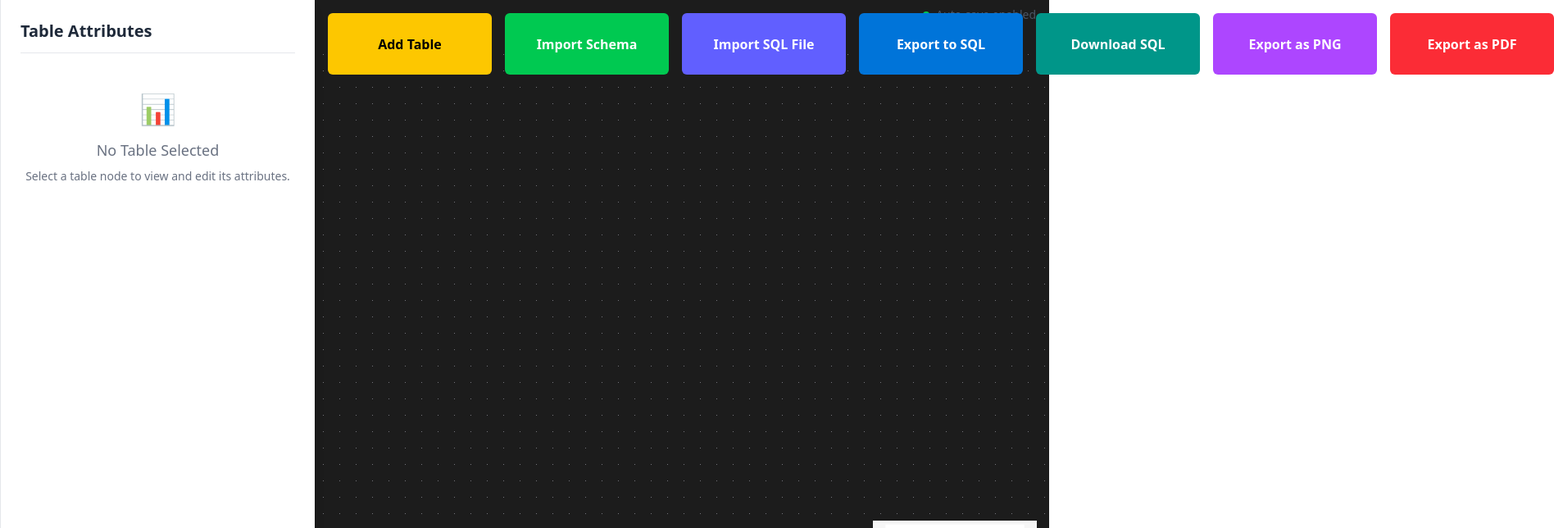
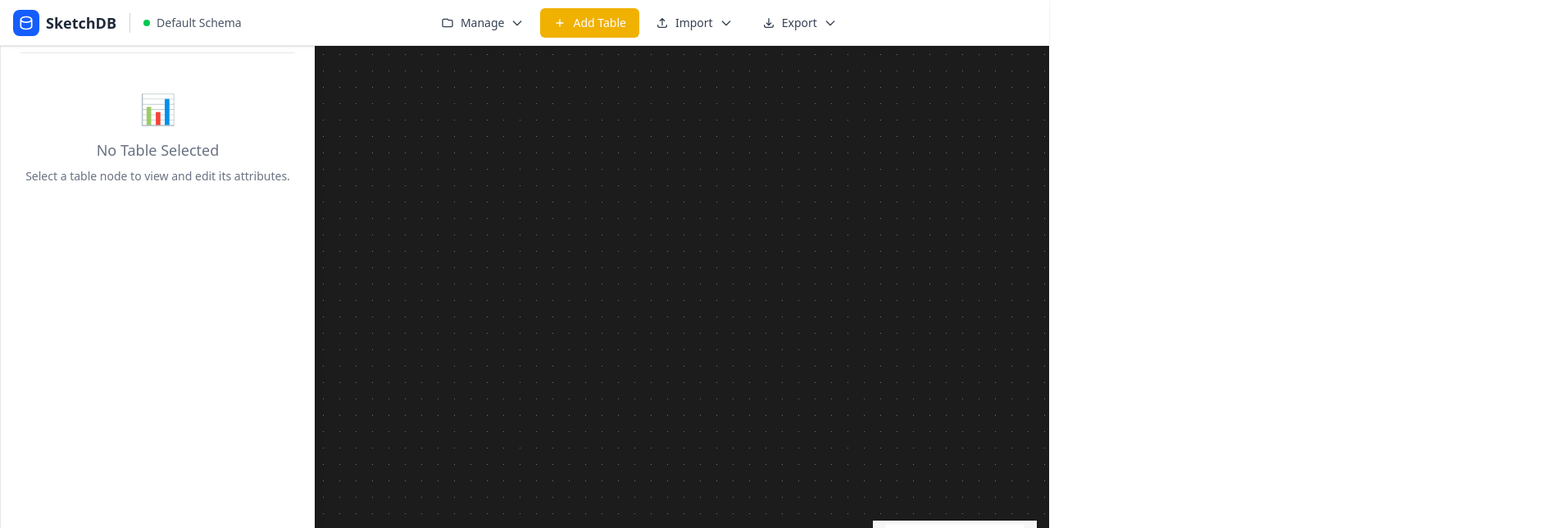
Before and after one commit to Chinmay1635/sketchdb, a React (Vite) app: page / in a window 1280 px wide. Both pictures are taken after a click on the button 412 px from the left and 772 px from the top of the page. Shown: the top 644 px of the page at 82% size, 1896 px wide, since content can reach past the window. Built offline with nearby package versions, Linux system fonts and the light colour scheme; what node-sql-parser would draw is missing.

Commit message:
feat: added navbar

```diff
--- a/src/App.tsx
+++ b/src/App.tsx
@@ -415,6 +415,17 @@ function CanvasPlayground() {
 
   return (
     <div className="w-screen h-screen flex">
+      {/* Navbar - Fixed at top */}
+      <Toolbar
+        onAddTable={handleAddTable}
+        onExportSQL={exportToSQL}
+        onImportSchema={handleImportSchema}
+        onExportPNG={handleExportPNG}
+        onExportPDF={handleExportPDF}
+        onExportSQLFile={downloadSQL}
+        onImportSQLFile={handleImportSQLFile}
+      />
+
       {/* Sidebar */}
       <Sidebar
         selectedTable={selectedTable}
@@ -458,17 +469,6 @@ function CanvasPlayground() {
         <div className="absolute top-2 right-4 z-10">
           <AutoSaveIndicator />
         </div>
-
-        {/* Toolbar (Navbar) */}
-        <Toolbar
-          onAddTable={handleAddTable}
-          onExportSQL={exportToSQL}
-          onImportSchema={handleImportSchema}
-          onExportPNG={handleExportPNG}
-          onExportPDF={handleExportPDF}
-          onExportSQLFile={downloadSQL}
-          onImportSQLFile={handleImportSQLFile}
-        />
 
         {/* Loading Dialog */}
         <LoadingDialog
--- a/src/components/Toolbar.tsx
+++ b/src/components/Toolbar.tsx
@@ -1,4 +1,4 @@
-import React, { useState, useEffect } from "react";
+import React, { useState, useRef, useEffect } from "react";
 import { useStorage } from "../context/storage-context";
 import { CreateDiagramDialog } from "./CreateDiagramDialog";
 import { OpenDiagramDialog } from "./OpenDiagramDialog";
@@ -13,16 +13,91 @@ interface ToolbarProps {
   onImportSQLFile: (sqlText: string) => void;
 }
 
+// Dropdown Menu Component
+interface DropdownMenuProps {
+  label: string;
+  icon?: React.ReactNode;
+  children: React.ReactNode;
+  className?: string;
+}
+
+const DropdownMenu: React.FC<DropdownMenuProps> = ({ label, icon, children, className = '' }) => {
+  const [isOpen, setIsOpen] = useState(false);
+  const dropdownRef = useRef<HTMLDivElement>(null);
+
+  useEffect(() => {
+    const handleClickOutside = (event: MouseEvent) => {
+      if (dropdownRef.current && !dropdownRef.current.contains(event.target as Node)) {
+        setIsOpen(false);
+      }
+    };
+
+    document.addEventListener('mousedown', handleClickOutside);
+    return () => document.removeEventListener('mousedown', handleClickOutside);
+  }, []);
+
+  return (
+    <div ref={dropdownRef} className={`relative ${className}`}>
+      <button
+        onClick={() => setIsOpen(!isOpen)}
+        className="flex items-center gap-2 px-4 py-2 text-sm font-medium text-gray-700 hover:bg-gray-100 rounded-md transition-colors"
+      >
+        {icon}
+        {label}
+        <svg
+          className={`w-4 h-4 transition-transform ${isOpen ? 'rotate-180' : ''}`}
+          fill="none"
+          stroke="currentColor"
+          viewBox="0 0 24 24"
+        >
+          <path strokeLinecap="round" strokeLinejoin="round" strokeWidth={2} d="M19 9l-7 7-7-7" />
+        </svg>
+      </button>
+
+      {isOpen && (
+        <div className="absolute top-full left-0 mt-1 min-w-[200px] bg-white border border-gray-200 rounded-lg shadow-lg py-1 z-50">
+          {children}
+        </div>
+      )}
+    </div>
+  );
+};
+
+// Dropdown Item Component
+interface DropdownItemProps {
+  onClick: () => void;
+  icon?: React.ReactNode;
+  children: React.ReactNode;
+  className?: string;
+}
+
+const DropdownItem: React.FC<DropdownItemProps> = ({ onClick, icon, children, className = '' }) => (
+  <button
+    onClick={onClick}
+    className={`w-full flex items-center gap-2 px-4 py-2 text-sm text-gray-700 hover:bg-gray-100 transition-colors ${className}`}
+  >
+    {icon}
+    {children}
+  </button>
+);
+
+const DropdownDivider = () => <div className="border-t border-gray-200 my-1" />;
+
 export const Toolbar: React.FC<ToolbarProps> = ({
   onAddTable,
   onExportSQL,
   onImportSchema,
   onExportPNG,
-  onExportPDF
-  ,onExportSQLFile
-  ,onImportSQLFile
+  onExportPDF,
+  onExportSQLFile,
+  onImportSQLFile
 }) => {
-  const fileInputRef = React.useRef<HTMLInputElement | null>(null);
+  const fileInputRef = useRef<HTMLInputElement | null>(null);
+  const { currentDiagram } = useStorage();
+
+  // Diagram management dialogs
+  const [showCreateDialog, setShowCreateDialog] = useState(false);
+  const [showOpenDialog, setShowOpenDialog] = useState(false);
 
   const handleFileChange = (e: React.ChangeEvent<HTMLInputElement>) => {
     const file = e.target.files && e.target.files[0];
@@ -39,20 +114,183 @@ export const Toolbar: React.FC<ToolbarProps> = ({
     };
     reader.readAsText(file);
   };
+
   return (
-    <div className="absolute top-4 left-4 flex space-x-4 z-10">
+    <>
+      {/* Navbar */}
+      <nav className="fixed top-0 left-0 right-0 h-14 bg-white border-b border-gray-200 shadow-sm z-50">
+        <div className="h-full px-4 flex items-center justify-between">
+          {/* Left section - Logo and Diagram info */}
+          <div className="flex items-center gap-4">
+            {/* Logo/Brand */}
+            <div className="flex items-center gap-2">
+              <div className="w-8 h-8 bg-blue-600 rounded-lg flex items-center justify-center">
+                <svg className="w-5 h-5 text-white" fill="none" stroke="currentColor" viewBox="0 0 24 24">
+                  <path strokeLinecap="round" strokeLinejoin="round" strokeWidth={2} d="M4 7v10c0 2.21 3.582 4 8 4s8-1.79 8-4V7M4 7c0 2.21 3.582 4 8 4s8-1.79 8-4M4 7c0-2.21 3.582-4 8-4s8 1.79 8 4" />
+                </svg>
+              </div>
+              <span className="text-lg font-bold text-gray-800">SketchDB</span>
+            </div>
+
+            {/* Divider */}
+            <div className="w-px h-6 bg-gray-300" />
+
+            {/* Current diagram name */}
+            {currentDiagram && (
+              <div className="flex items-center gap-2">
+                <div className="w-2 h-2 bg-green-500 rounded-full" />
+                <span className="text-sm font-medium text-gray-600">{currentDiagram.name}</span>
+              </div>
+            )}
+          </div>
+
+          {/* Center section - Main actions */}
+          <div className="flex items-center gap-1">
+            {/* Manage Diagrams Dropdown */}
+            <DropdownMenu
+              label="Manage"
+              icon={
+                <svg className="w-4 h-4" fill="none" stroke="currentColor" viewBox="0 0 24 24">
+                  <path strokeLinecap="round" strokeLinejoin="round" strokeWidth={2} d="M3 7v10a2 2 0 002 2h14a2 2 0 002-2V9a2 2 0 00-2-2h-5l-2-2H5a2 2 0 00-2 2z" />
+                </svg>
+              }
+            >
+              <DropdownItem
+                onClick={() => setShowCreateDialog(true)}
+                icon={
+                  <svg className="w-4 h-4 text-blue-600" fill="none" stroke="currentColor" viewBox="0 0 24 24">
+                    <path strokeLinecap="round" strokeLinejoin="round" strokeWidth={2} d="M12 6v6m0 0v6m0-6h6m-6 0H6" />
+                  </svg>
+                }
+              >
+                New Diagram
+              </DropdownItem>
+              <DropdownItem
+                onClick={() => setShowOpenDialog(true)}
+                icon={
+                  <svg className="w-4 h-4 text-green-600" fill="none" stroke="currentColor" viewBox="0 0 24 24">
+                    <path strokeLinecap="round" strokeLinejoin="round" strokeWidth={2} d="M5 19a2 2 0 01-2-2V7a2 2 0 012-2h4l2 2h4a2 2 0 012 2v1M5 19h14a2 2 0 002-2v-5a2 2 0 00-2-2H9a2 2 0 00-2 2v5a2 2 0 01-2 2z" />
+                  </svg>
+                }
+              >
+                Open Diagram
+              </DropdownItem>
+              <DropdownDivider />
+              <DropdownItem
+                onClick={() => setShowOpenDialog(true)}
+                icon={
+                  <svg className="w-4 h-4 text-purple-600" fill="none" stroke="currentColor" viewBox="0 0 24 24">
+                    <path strokeLinecap="round" strokeLinejoin="round" strokeWidth={2} d="M8 7h12m0 0l-4-4m4 4l-4 4m0 6H4m0 0l4 4m-4-4l4-4" />
+                  </svg>
+                }
+              >
+                Switch Diagram
+              </DropdownItem>
+            </DropdownMenu>
+
+            {/* Add Table Button */}
             <button
               onClick={onAddTable}
-        className="cursor-pointer w-[200px] h-[75px] bg-yellow-400 hover:bg-yellow-500 rounded-md font-bold"
+              className="flex items-center gap-2 px-4 py-2 text-sm font-medium text-white bg-yellow-500 hover:bg-yellow-600 rounded-md transition-colors"
             >
+              <svg className="w-4 h-4" fill="none" stroke="currentColor" viewBox="0 0 24 24">
+                <path strokeLinecap="round" strokeLinejoin="round" strokeWidth={2} d="M12 6v6m0 0v6m0-6h6m-6 0H6" />
+              </svg>
               Add Table
             </button>
-      <button
+
+            {/* Import Dropdown */}
+            <DropdownMenu
+              label="Import"
+              icon={
+                <svg className="w-4 h-4" fill="none" stroke="currentColor" viewBox="0 0 24 24">
+                  <path strokeLinecap="round" strokeLinejoin="round" strokeWidth={2} d="M4 16v1a3 3 0 003 3h10a3 3 0 003-3v-1m-4-8l-4-4m0 0L8 8m4-4v12" />
+                </svg>
+              }
+            >
+              <DropdownItem
                 onClick={onImportSchema}
-        className="cursor-pointer w-[200px] h-[75px] bg-green-500 hover:bg-green-600 text-white rounded-md font-bold"
+                icon={
+                  <svg className="w-4 h-4 text-green-600" fill="none" stroke="currentColor" viewBox="0 0 24 24">
+                    <path strokeLinecap="round" strokeLinejoin="round" strokeWidth={2} d="M9 12h6m-6 4h6m2 5H7a2 2 0 01-2-2V5a2 2 0 012-2h5.586a1 1 0 01.707.293l5.414 5.414a1 1 0 01.293.707V19a2 2 0 01-2 2z" />
+                  </svg>
+                }
               >
                 Import Schema
-      </button>
+              </DropdownItem>
+              <DropdownItem
+                onClick={() => fileInputRef.current?.click()}
+                icon={
+                  <svg className="w-4 h-4 text-indigo-600" fill="none" stroke="currentColor" viewBox="0 0 24 24">
+                    <path strokeLinecap="round" strokeLinejoin="round" strokeWidth={2} d="M7 16a4 4 0 01-.88-7.903A5 5 0 1115.9 6L16 6a5 5 0 011 9.9M15 13l-3-3m0 0l-3 3m3-3v12" />
+                  </svg>
+                }
+              >
+                Import SQL File
+              </DropdownItem>
+            </DropdownMenu>
+
+            {/* Export Dropdown */}
+            <DropdownMenu
+              label="Export"
+              icon={
+                <svg className="w-4 h-4" fill="none" stroke="currentColor" viewBox="0 0 24 24">
+                  <path strokeLinecap="round" strokeLinejoin="round" strokeWidth={2} d="M4 16v1a3 3 0 003 3h10a3 3 0 003-3v-1m-4-4l-4 4m0 0l-4-4m4 4V4" />
+                </svg>
+              }
+            >
+              <DropdownItem
+                onClick={onExportSQL}
+                icon={
+                  <svg className="w-4 h-4 text-blue-600" fill="none" stroke="currentColor" viewBox="0 0 24 24">
+                    <path strokeLinecap="round" strokeLinejoin="round" strokeWidth={2} d="M8 9l3 3-3 3m5 0h3M5 20h14a2 2 0 002-2V6a2 2 0 00-2-2H5a2 2 0 00-2 2v12a2 2 0 002 2z" />
+                  </svg>
+                }
+              >
+                View SQL
+              </DropdownItem>
+              <DropdownItem
+                onClick={onExportSQLFile}
+                icon={
+                  <svg className="w-4 h-4 text-teal-600" fill="none" stroke="currentColor" viewBox="0 0 24 24">
+                    <path strokeLinecap="round" strokeLinejoin="round" strokeWidth={2} d="M12 10v6m0 0l-3-3m3 3l3-3m2 8H7a2 2 0 01-2-2V5a2 2 0 012-2h5.586a1 1 0 01.707.293l5.414 5.414a1 1 0 01.293.707V19a2 2 0 01-2 2z" />
+                  </svg>
+                }
+              >
+                Download SQL
+              </DropdownItem>
+              <DropdownDivider />
+              <DropdownItem
+                onClick={onExportPNG}
+                icon={
+                  <svg className="w-4 h-4 text-purple-600" fill="none" stroke="currentColor" viewBox="0 0 24 24">
+                    <path strokeLinecap="round" strokeLinejoin="round" strokeWidth={2} d="M4 16l4.586-4.586a2 2 0 012.828 0L16 16m-2-2l1.586-1.586a2 2 0 012.828 0L20 14m-6-6h.01M6 20h12a2 2 0 002-2V6a2 2 0 00-2-2H6a2 2 0 00-2 2v12a2 2 0 002 2z" />
+                  </svg>
+                }
+              >
+                Export as PNG
+              </DropdownItem>
+              <DropdownItem
+                onClick={onExportPDF}
+                icon={
+                  <svg className="w-4 h-4 text-red-600" fill="none" stroke="currentColor" viewBox="0 0 24 24">
+                    <path strokeLinecap="round" strokeLinejoin="round" strokeWidth={2} d="M7 21h10a2 2 0 002-2V9.414a1 1 0 00-.293-.707l-5.414-5.414A1 1 0 0012.586 3H7a2 2 0 00-2 2v14a2 2 0 002 2z" />
+                  </svg>
+                }
+              >
+                Export as PDF
+              </DropdownItem>
+            </DropdownMenu>
+          </div>
+
+          {/* Right section - Empty for now, can add user profile, settings etc */}
+          <div className="flex items-center gap-2">
+            {/* Placeholder for future items like settings, user profile */}
+          </div>
+        </div>
+      </nav>
+
+      {/* Hidden file input for SQL file import */}
       <input
         ref={fileInputRef}
         type="file"
@@ -62,38 +300,17 @@ export const Toolbar: React.FC<ToolbarProps> = ({
         title="Upload SQL file"
         aria-label="Upload SQL file"
       />
-      <button
-        onClick={() => fileInputRef.current?.click()}
-        className="cursor-pointer w-[200px] h-[75px] bg-indigo-500 hover:bg-indigo-600 text-white rounded-md font-bold"
-        title="Import schema from .sql file"
-      >
-        Import SQL File
-      </button>
-      <button
-        onClick={onExportSQL}
-        className="cursor-pointer w-[200px] h-[75px] bg-[#0074D9] hover:bg-blue-600 text-white rounded-md font-bold"
-      >
-        Export to SQL
-      </button>
-      <button
-        onClick={onExportSQLFile}
-        className="cursor-pointer w-[200px] h-[75px] bg-teal-600 hover:bg-teal-700 text-white rounded-md font-bold"
-        title="Download generated SQL as .sql file"
-      >
-        Download SQL
-      </button>
-      <button
-        onClick={onExportPNG}
-        className="cursor-pointer w-[200px] h-[75px] bg-purple-500 hover:bg-purple-600 text-white rounded-md font-bold"
-      >
-        Export as PNG
-      </button>
-      <button
-        onClick={onExportPDF}
-        className="cursor-pointer w-[200px] h-[75px] bg-red-500 hover:bg-red-600 text-white rounded-md font-bold"
-      >
-        Export as PDF
-      </button>
-    </div>
+
+      {/* Dialogs */}
+      <CreateDiagramDialog
+        isOpen={showCreateDialog}
+        onClose={() => setShowCreateDialog(false)}
+      />
+
+      <OpenDiagramDialog
+        isOpen={showOpenDialog}
+        onClose={() => setShowOpenDialog(false)}
+      />
+    </>
   );
 };
```
Lines whose indentation alone changed are shown as unchanged.
